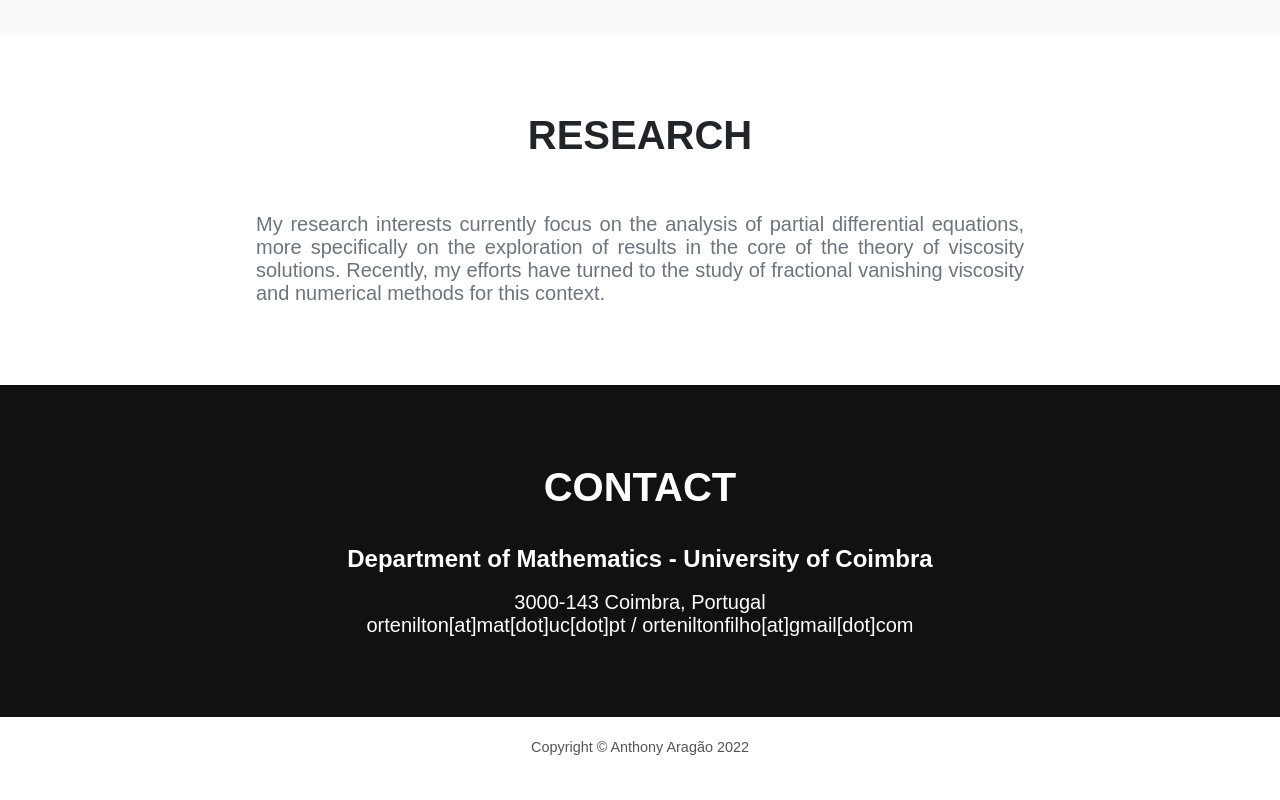
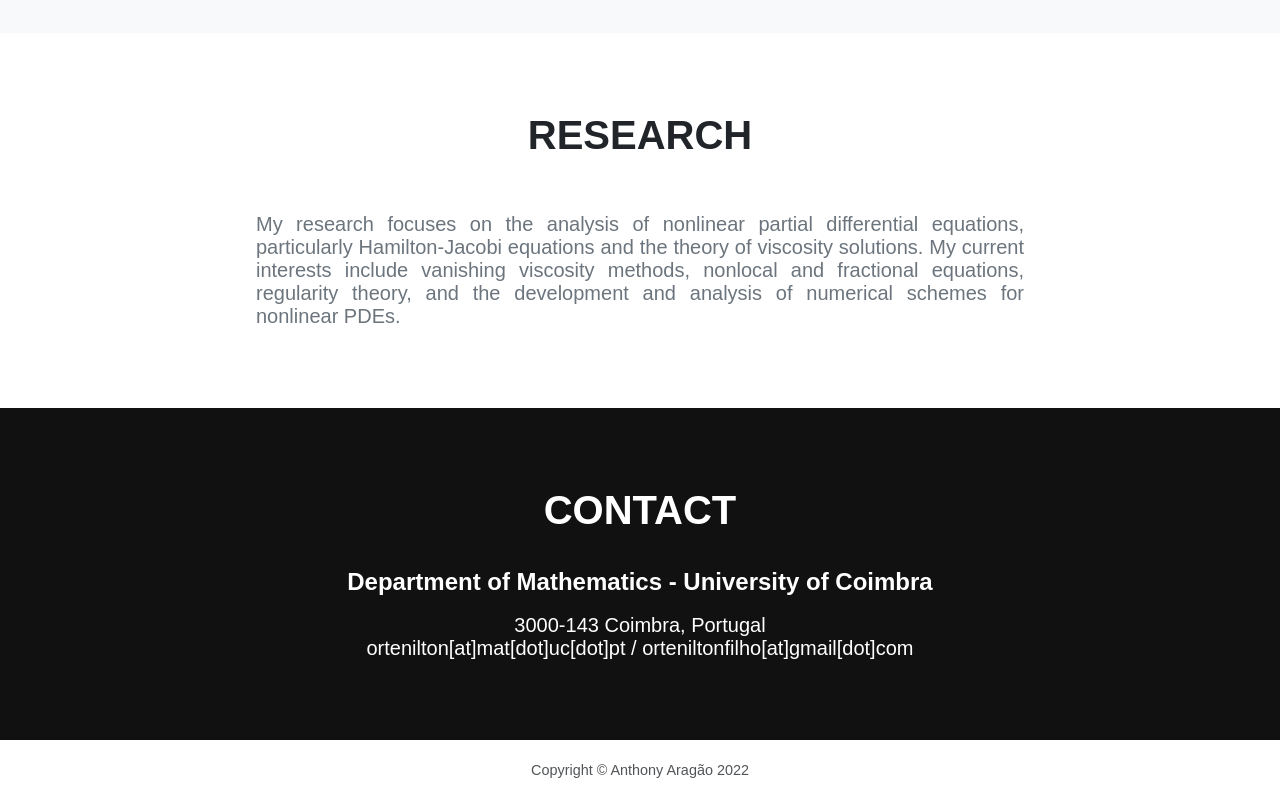
Before and after one commit to Ortenilton/site, a plain HTML site: page index.html in a window 1280 px wide. Shown: the part 2046-2846 px from the top of the page. Before the commit the page ends 2823 px from the top, so only its background shows below. Drawn offline with Linux system fonts and the light colour scheme; a web font is replaced by a local one.

Commit message:
Update index.html

```diff
--- a/index.html
+++ b/index.html
@@ -102,7 +102,7 @@
   <section id="pesquisa">
     <div class="container-pesquisa">
       <h2>RESEARCH</h2>
-      <p>My research interests currently focus on the analysis of partial differential equations, more specifically on the exploration of results in the core of the theory of viscosity solutions. Recently, my efforts have turned to the study of fractional vanishing viscosity and numerical methods for this context.</p>
+      <p>My research focuses on the analysis of nonlinear partial differential equations, particularly Hamilton-Jacobi equations and the theory of viscosity solutions. My current interests include vanishing viscosity methods, nonlocal and fractional equations, regularity theory, and the development and analysis of numerical schemes for nonlinear PDEs.</p>
     </div>
   </section>
 
```
